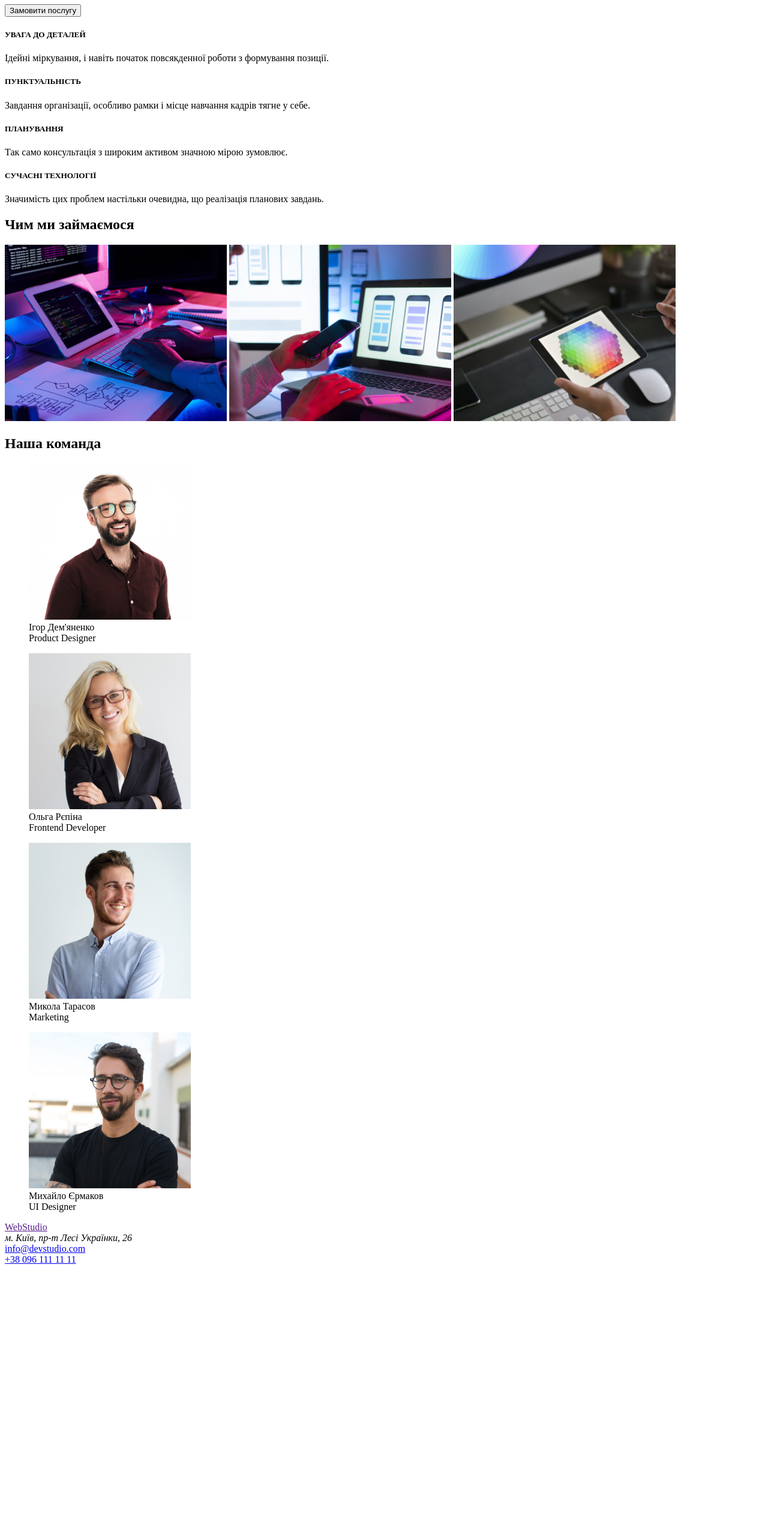
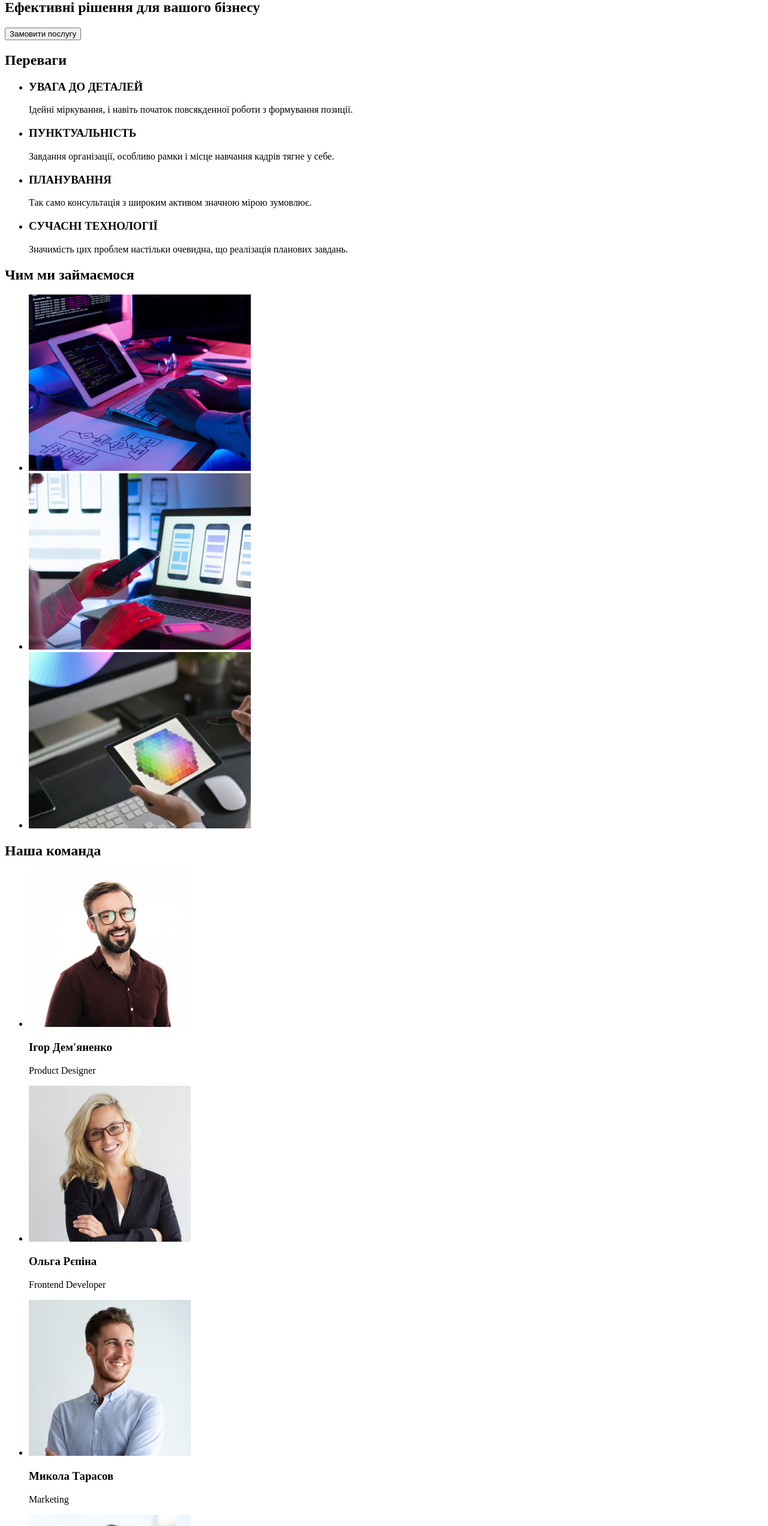
Before and after one commit to VronaV/goit-markup-hw-01, a plain HTML site: page index.html in a window 1280 px wide. Shown: the part 117-2661 px from the top of the page at 60% size. Before the commit the page ends 2234 px from the top, so only its background shows below. Drawn offline with Linux system fonts and the light colour scheme.

Commit message:
Помилки виправив

```diff
--- a/index.html
+++ b/index.html
@@ -1,117 +1,132 @@
 <!DOCTYPE html>
-<html lang="en">
+<html lang="uk">
   <head>
     <meta charset="UTF-8" />
     <meta http-equiv="X-UA-Compatible" content="IE=edge" />
     <meta name="viewport" content="width=device-width, initial-scale=1.0" />
+
     <title>Document</title>
   </head>
+
   <body>
     <!--Верхня частина-->
     <header>
-      <div>
       <a href="">WebStudio</a>
+      <nav>
         <a href="">Студія</a>
         <a href="">Портфоліо</a>
         <a href="">Контакти</a>
-        <nav>
-          <a href="mailto:info@devstudio.com">info@devstudio.com</a>
-          <a href="tel:+380961111111">+38 096 111 11 11</a>
       </nav>
-      </div>
+      <ul>
+        <li><a href="mailto:info@devstudio.com">info@devstudio.com</a></li>
+        <li><a href="tel:+380961111111">+38 096 111 11 11</a></li>
+      </ul>
     </header>
 
+    <main>
       <!--Головна частина-->
-
+      <section>
         <h1>Ефективні рішення для вашого бізнесу</h1>
 
         <button type="button">Замовити послугу</button>
+      </section>
 
-    <div>
-      <h5>УВАГА ДО ДЕТАЛЕЙ</h5>
-      <div>
-        Ідейні міркування, і навіть початок повсякденної роботи з формування
-        позиції.
-      </div>
-
-      <h5>ПУНКТУАЛЬНІСТЬ</h5>
-      <div>
-        Завдання організації, особливо рамки і місце навчання кадрів тягне у
-        себе.
-      </div>
-
-      <h5>ПЛАНУВАННЯ</h5>
-      <div>
+      <section>
+        <h2>Переваги</h2> <h2 hidden class="section-title">Our gallery</h2>
+        <ul>
+          <li>
+            <h3>УВАГА ДО ДЕТАЛЕЙ</h3>
+            <p>
+              Iдейні міркування, і навіть початок повсякденної роботи з
+              формування позиції.
+            </p>
+          </li>
+          <li>
+            <h3>ПУНКТУАЛЬНІСТЬ</h3>
+            <p>
+              Завдання організації, особливо рамки і місце навчання кадрів тягне
+              у себе.
+            </p>
+          </li>
+          <li>
+            <h3>ПЛАНУВАННЯ</h3>
+            <p>
               Так само консультація з широким активом значною мірою зумовлює.
-      </div>
-
-      <h5>СУЧАСНІ ТЕХНОЛОГІЇ</h5>
-      <div>
+            </p>
+          </li>
+          <li>
+            <h3>СУЧАСНІ ТЕХНОЛОГІЇ</h3>
+            <p>
               Значимість цих проблем настільки очевидна, що реалізація планових
               завдань.
-      </div>
-    </div>
+            </p>
+          </li>
+        </ul>
+      </section>
+
+      <section>
         <!--Блок чим ми займаємося-->
-    <div>
         <h2>Чим ми займаємося</h2>
-
-      <img src="images/img10.jpg" alt="Написання коду" width="370" />
-
+        <ul>
+          <li>
+            <img src="./images/img10.jpg" alt="Написання коду" width="370" />
+          </li>
+          <li>
             <img
-        src="images/img11.jpg"
+              src="./images/img11.jpg"
               alt="Написання коду для смартфону"
               width="370"
             />
-
+          </li>
+          <li>
             <img
-        src="images/img12.jpg"
+              src="./images/img12.jpg"
               alt="Планшет з набором кольорів"
               width="370"
             />
-    </div>
+          </li>
+        </ul>
+      </section>
 
+      <section>
         <!--Блок наша команда-->
-    <div>
         <h2>Наша команда</h2>
-      <figure>
-        <img src="images/img.jpg" alt="чоловік в окулярах" width="270" />
-        <figcaption>Ігор Дем'яненко<br />Product Designer</figcaption>
-      </figure>
+        <ul>
+          <li>
+            <img src="./images/img.jpg" alt="чоловік в окулярах" width="270" />
+            <h3>Ігор Дем'яненко</h3>
+            <p>Product Designer</p>
+          </li>
 
-      <figure>
-        <img src="images/img-2.jpg" alt="Блондинка в окулярах " width="270" />
-        <figcaption>Ольга Рєпіна<br />Frontend Developer</figcaption>
-      </figure>
+          <li>
+            <img src="./images/img-2.jpg" alt="Блондинка в окулярах " width="270" />
+            <h3>Ольга Рєпіна</h3>
+            <p>Frontend Developer</p>
+          </li>
 
-      <figure>
-        <img src="images/img-3.jpg" alt="чоловік з бородою" width="270" />
-        <figcaption>Микола Тарасов<br />Marketing</figcaption>
-      </figure>
+          <li><img src="./images/img-3.jpg" alt="чоловік з бородою" width="270" />
+            <h3>Микола Тарасов</h3>
+            <p>Marketing</p>
+          </li>
 
-      <figure>
-        <img
-          src="images/img-4.jpg"
-          alt="чоловік в окулярах з бородою"
-          width="270"
-        />
-        <figcaption>Михайло Єрмаков<br />UI Designer</figcaption>
-      </figure>
-    </div>
+          <li><img src="./images/img-4.jpg" alt="чоловік в окулярах з бородою" width="270" />
+            <h3>Михайло Єрмаков</h3>
+            <p>UI Designer</p>
+          </li>
+        </ul>
+      </section>
 
+    </main>
+
+    <footer>
       <!--Підвал сторінки-->
-  <footer>
-    <a href="">WebStudio</a>
+      <a href="altshef./indexhtml">WebStudio</a>
       <address>м. Київ, пр-т Лесі Українки, 26</address>
 
-    <div>
-      <a href="mailto:info@devstudio.com">info@devstudio.com</a>
-    </div>
-
-    <div>
-      <a href="tel:+380961111111">+38 096 111 11 11</a>
-    </div>
+      <ul>
+        <li><a href="mailto:info@devstudio.com">info@devstudio.com</a></li>
+        <li><a href="tel:+380961111111">+38 096 111 11 11</a></li>
+      </ul>
     </footer>
-
   </body>
-
 </html>
```
Lines whose indentation alone changed are shown as unchanged.
